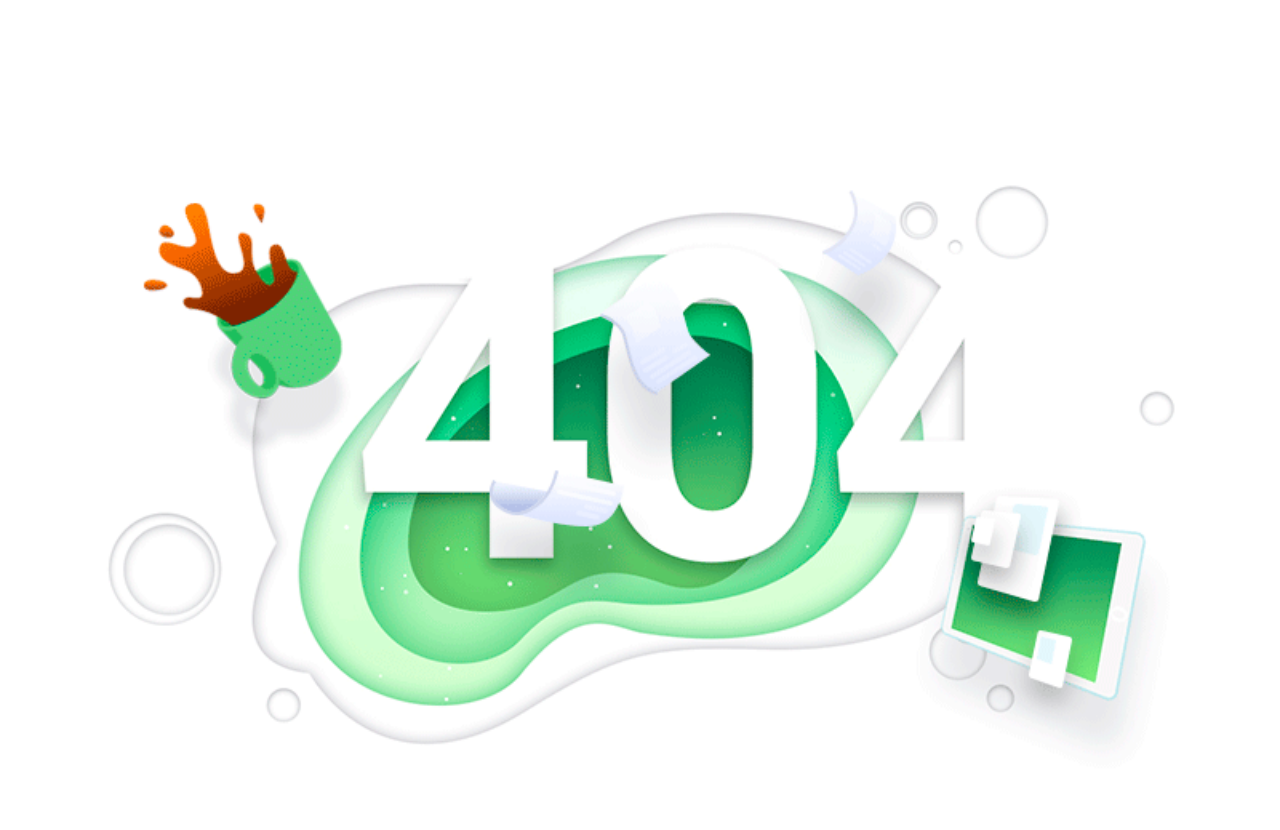
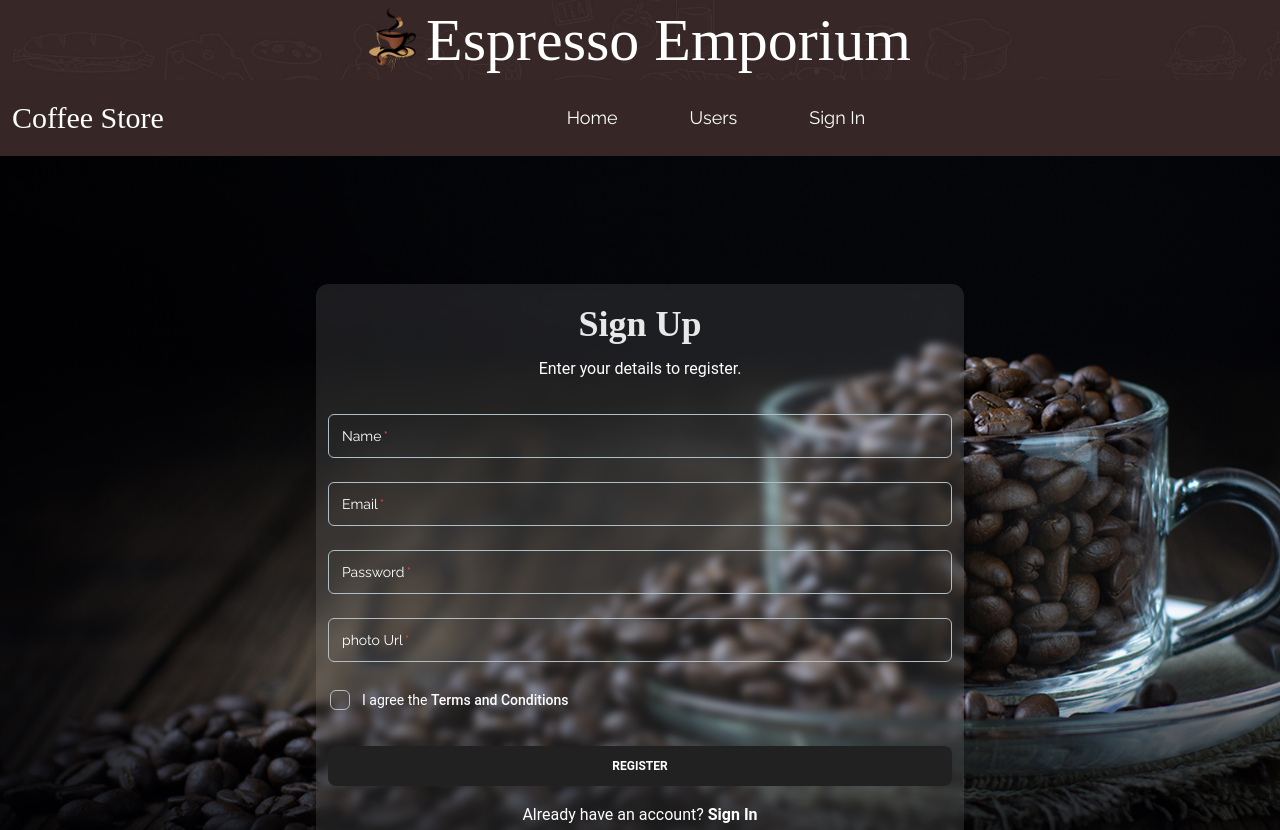
Before and after one commit to Shahed007/coffee-store-client, a React (Vite) app: page /SignUp in a window 1280 px wide. Before the commit this address had no page. Shown: the top 830 px of the page. Built offline with nearby package versions, Linux system fonts and the light colour scheme; a web font is replaced by a local one.

Commit message:
Added SignUp page and Sign In page.

```diff
--- /dev/null
+++ b/src/componets/navbar/Navbar.css
@@ -0,0 +1,6 @@
+.main-nav .active {
+  background-image: url('../../assets/images/more/24.jpg');
+  height: 100%;
+  width: 100%;
+  display: block;
+}
--- a/src/componets/navbar/Navbar.jsx
+++ b/src/componets/navbar/Navbar.jsx
@@ -1,8 +1,40 @@
+import {Link, NavLink} from "react-router-dom";
+import navBanner from "../../assets/images/more/24.jpg";
+import "./Navbar.css";
 
 
 const Navbar = () => {
+  const links = (
+    <>
+      <li className="">
+      <NavLink className="relative px-6 py-2  rounded  group main-nav-item block" to="/"><span className="relative z-20">Home</span>
+      <img src={navBanner} alt="nav banner image" className="h-full w-full z-10 rounded absolute top-0 left-0 duration-300 scale-0 group-hover:scale-100" />
+      </NavLink>
+      </li>
+      <li className="">
+      <NavLink className="relative px-6 py-2  rounded  group main-nav-item block" to="/users"><span className="relative z-20">Users</span>
+      <img src={navBanner} alt="nav banner image" className="h-full w-full z-10 rounded absolute top-0 left-0 duration-300 scale-0 group-hover:scale-100" />
+      </NavLink>
+      </li>
+      <li className="">
+      <NavLink className="relative px-6 py-2  rounded  group main-nav-item block" to="/signIn"><span className="relative z-20">Sign In</span>
+      <img src={navBanner} alt="nav banner image" className="h-full w-full z-10 rounded absolute top-0 left-0 duration-300 scale-0 group-hover:scale-100" />
+      </NavLink>
+      </li>
+    </>
+  )
   return (
-    <nav className="bg-[#362626]">Navbar</nav>
+    <nav className="bg-[#362626]">
+    <div className="max-w-7xl mx-auto px-3 py-4 flex justify-between items-center">
+      <Link to="/" className="text-3xl text-white font-roncho">Coffee Store</Link>
+
+      <ul className="flex items-center gap-6 text-white text-lg main-nav">
+        {links}
+      </ul>
+
+      <div></div>
+    </div>
+    </nav>
   )
 }
 
--- a/src/layout/MainLayout.jsx
+++ b/src/layout/MainLayout.jsx
@@ -7,7 +7,7 @@ import Navbar from "../componets/navbar/Navbar";
 
 const MainLayout = () => {
   return (
-    <div className="font-raleway">
+    <div className="font-raleway relative overflow-x-hidden">
     <header className="w-full">
      <div className="py-4 h-20 flex items-center justify-center gap-1" style={{backgroundImage: `url(${headerBanner})`, backgroundSize: 'cover', backgroundPosition:'center cener'}}>
       <img className="h-16" src={logo} alt="Coffee Logo" />
--- /dev/null
+++ b/src/pages/login-signUp/SignIn.jsx
@@ -0,0 +1,40 @@
+import {
+  Card,
+  Input,
+  Button,
+  Typography,
+} from "@material-tailwind/react";
+import banner from "../../assets/images/more/6.jpeg";
+import {Link} from "react-router-dom";
+
+const SignIn = () => {
+  return (
+    <section style={{backgroundImage: `url(${banner})`, backgroundSize: 'cover', backgroundPosition: 'center center'}}>
+      <div className="max-w-2xl mx-auto px-3 py-32">
+      <Card color="transparent" className="backdrop-blur-sm p-3 bg-white/10" shadow={false}>
+      <Typography variant="h4" color="white" className="text-4xl font-roncho text-center">
+        Sign In
+      </Typography>
+      <Typography color="white" className="mt-1 font-normal text-center">
+        Enter your details to register.
+      </Typography>
+      <form className="mt-8 mb-2 w-full text-white ">
+        <div className="mb-4 flex flex-col gap-6 text-white">
+          <Input color="white" size="lg" label="Email" className="text-white" name="" />
+          <Input color="white" type="password" size="lg" label="Password" className="text-white" name="" />
+        </div>
+        <Button className="mt-6" fullWidth>
+          Sign In
+        </Button>
+        <Typography color="white" className="mt-4 text-center font-normal">
+          No account?{" "}
+          <Link to="/signUp" className="text-white font-semibold duration-150 hover:text-green-500">Sign Up</Link>
+        </Typography>
+      </form>
+    </Card>
+      </div>
+    </section>
+  )
+}
+
+export default SignIn
--- /dev/null
+++ b/src/pages/login-signUp/SignUp.jsx
@@ -0,0 +1,101 @@
+import {
+  Card,
+  Input,
+  Checkbox,
+  Button,
+  Typography,
+} from "@material-tailwind/react";
+import {Link} from "react-router-dom";
+
+import banner from "../../assets/images/more/6.jpeg";
+import { useState } from "react";
+
+const SignUp = () => {
+
+
+const [signUpErr, setSignUpErr] = useState({
+  trams: null,
+  pass: null,
+  email: null,
+})
+  const handleSignUp = e => {
+    e.preventDefault();
+
+    const form = new FormData(e.currentTarget);
+    const name = form.get('name');
+    const email = form.get('email');
+    const password = form.get('password');
+    const trams = e.target.trams.checked;
+
+    setSignUpErr({...signUpErr, trams: null, pass: null, email: null});
+    if(password.length < 6){
+     return setSignUpErr({...signUpErr, pass: 'Password must be 6 character or longer'});
+    }else if(!/[A-Z]/.test(password)){
+      return setSignUpErr({...signUpErr, pass: 'Password must be include one capital letter'});
+    }else if(!/[@$!%*#?&]/.test(password)){
+      return setSignUpErr({...signUpErr, pass: 'Password must be include one spacial character'});
+    }
+    if(!trams){
+      return setSignUpErr({ signUpErr, trams:'You have must accept trams & condition'})
+    }
+    console.log(name, email, password);
+  }
+  return (
+    <section style={{backgroundImage: `url(${banner})`, backgroundSize: 'cover', backgroundPosition: 'center center'}}>
+     <div className="max-w-2xl mx-auto px-3 py-32" >
+     <div>
+     <Card color="white" className="w-full  p-3 backdrop-blur-sm bg-white/10  text-white" shadow={false}>
+    <Typography variant="h2" color="white" className="font-roncho text-white/90 text-4xl text-center my-2">
+      Sign Up
+    </Typography>
+    <Typography color="white" className="mt-1 font-normal text-center">
+      Enter your details to register.
+    </Typography>
+    <form onSubmit={handleSignUp} className="mt-8 mb-2 w-full text-white">
+      <div className="mb-4 flex flex-col gap-6 text-white">
+        <Input required color="white" size="lg" label="Name" name="name" className="text-white" />
+        <Input required color="white" size="lg" label="Email" name="email" className="text-white" />
+        <Input required color="white" type="password" size="lg" name="password" label="Password" className="text-white" />
+          <p className={`text-red-500 bg-white/40 p-1 rounded-sm ${signUpErr.pass ? 'block': 'hidden'}`}>
+            {signUpErr.pass && signUpErr.pass}
+          </p>
+        <Input required color="white" type="text" size="lg" name="photo" label="photo Url" className="text-white" />
+      </div>
+      <Checkbox name="trams"
+        label={
+          <Typography
+            variant="small"
+            color="white"
+            className="flex items-center font-normal white"
+          >
+            I agree the
+            <a
+              href="#"
+              className="font-medium transition-colors hover:text-gray-900"
+            >
+              &nbsp;Terms and Conditions
+            </a>
+          </Typography>
+        }
+        containerProps={{ className: "-ml-2.5" }}
+      />
+      <p className={`text-red-500 bg-white/40 p-1 rounded-sm ${signUpErr.trams ? 'block': 'hidden'}`}>
+            {signUpErr.trams && signUpErr.trams}
+      </p>
+      <Button type="submit" className="mt-6" fullWidth>
+        Register
+      </Button>
+      <Typography color="white" className="mt-4 text-center font-normal">
+        Already have an account?{" "}
+       <Link to="/signIn" className="text-white duration-150 hover:text-green-500 font-semibold">Sign In</Link>
+      </Typography>
+    </form>
+  </Card>
+     </div>
+     <div></div>
+     </div>
+    </section>
+  )
+}
+
+export default SignUp
--- /dev/null
+++ b/src/pages/users/Users.jsx
@@ -0,0 +1,9 @@
+
+
+const Users = () => {
+  return (
+    <div>Users</div>
+  )
+}
+
+export default Users
```
Also changed, not shown: src/routes/router.jsx (+15 -0 lines).
